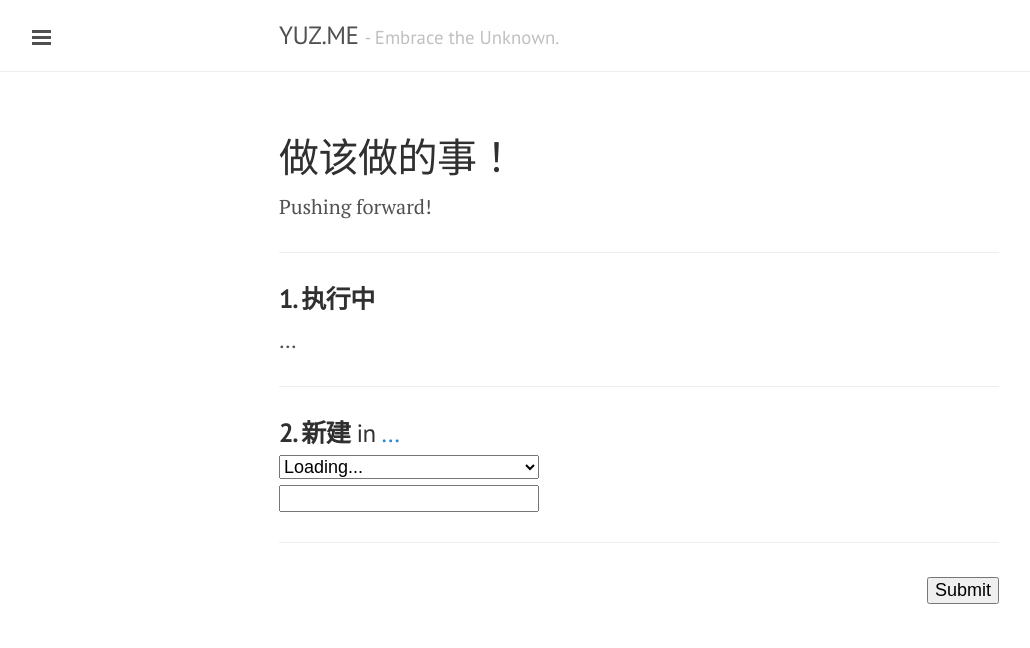
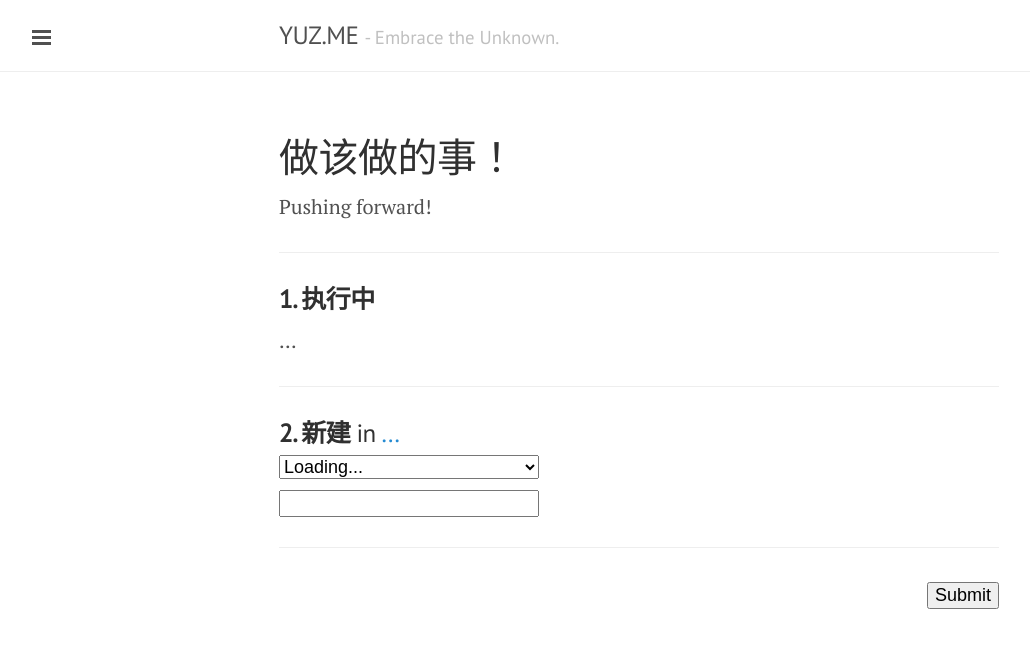
Before and after one commit to yusite/yuz.me, a Jekyll site: the page built from log.md, in a window 1280 px wide. Shown: the top 648 px of the page, without its empty margins (1-1031 px from the left). Built offline with Jekyll 4.4.1, drawn with Linux system fonts in a browser that asks for light colours; Markdown is read by kramdown in place of the engine named in the settings.

Commit message:
update style

```diff
--- a/log.md
+++ b/log.md
@@ -24,7 +24,7 @@ Pushing forward!
 <option selected value="">Loading...</option>
 </select>
 <br>
-<input type="text" name="create" style="font-size:18px;">
+<input type="text" name="create" style="font-size:18px;margin-top:10px;">
 </h3>
 
 <hr>
```
